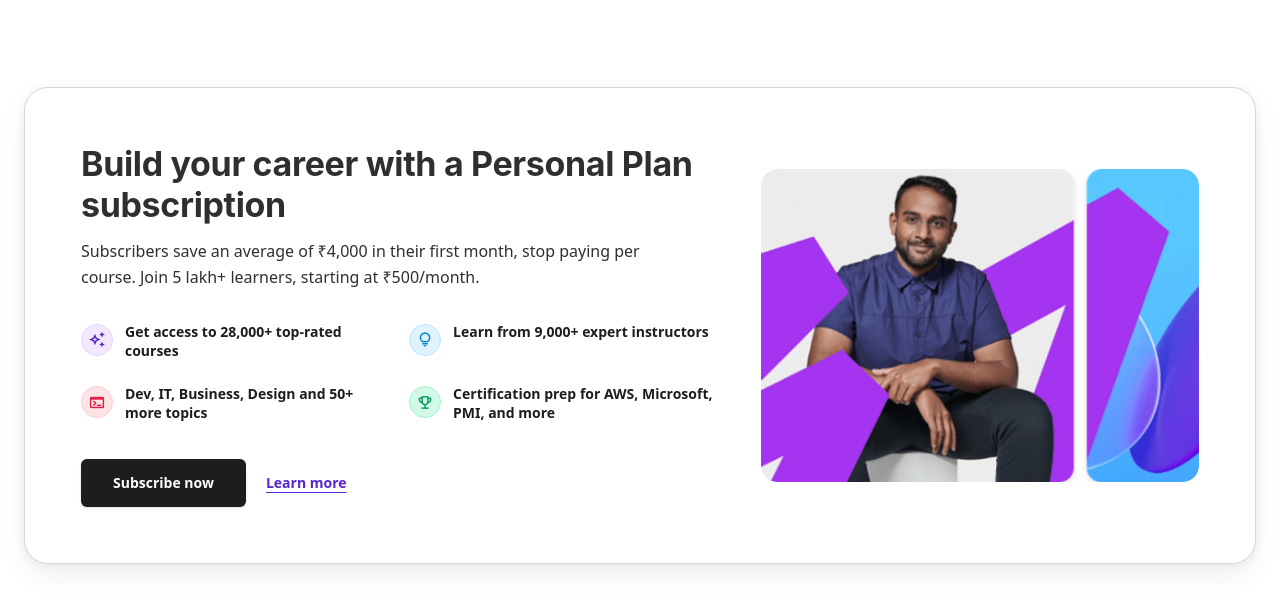
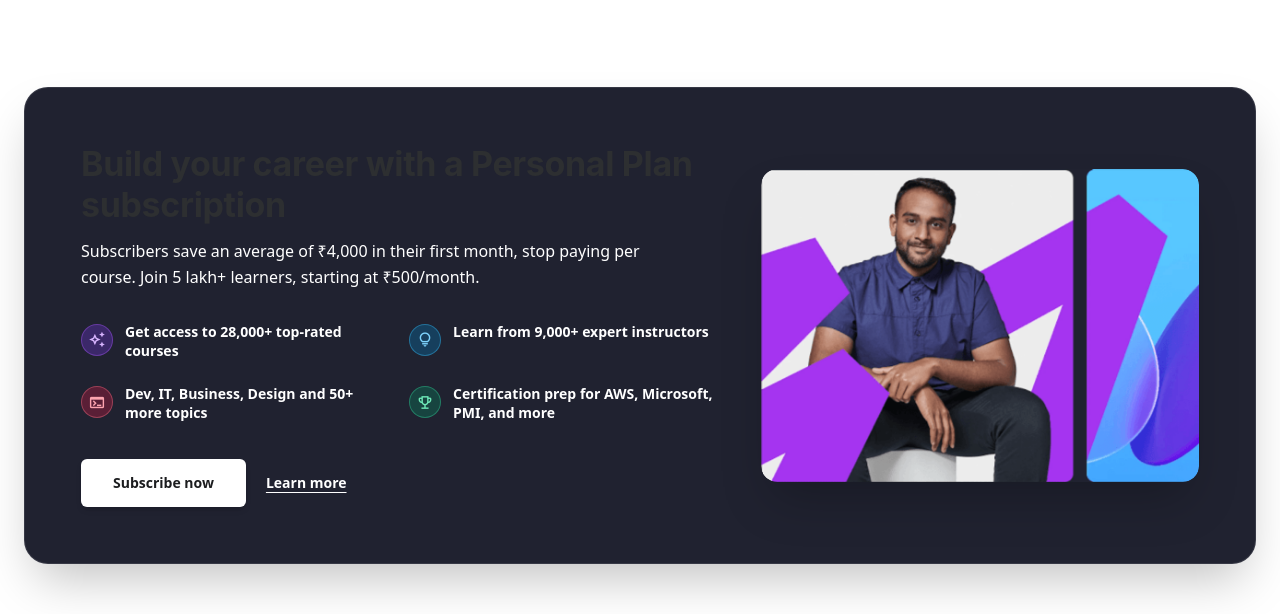
Before and after one commit to piyushshri253-arch/lms, a Next.js app: page / in a window 1280 px wide. Shown: the part 1518-2132 px from the top of the page. Built offline with nearby package versions, Linux system fonts and the light colour scheme; no server answers; the database is empty.

Commit message:
style: keep dark billboard container and set all text fonts to pure vibrant white

```diff
--- a/src/components/landing/UdemyPersonalPlanSection.tsx
+++ b/src/components/landing/UdemyPersonalPlanSection.tsx
@@ -8,59 +8,59 @@ export const UdemyPersonalPlanSection: React.FC = () => {
   return (
     <section className="w-full bg-white py-6 md:py-10">
       <div className="max-w-[1340px] mx-auto px-4 sm:px-6">
-        {/* Crisp White Feature Card Billboard */}
-        <div className="relative w-full bg-white rounded-2xl md:rounded-3xl p-6 sm:p-10 lg:p-14 overflow-hidden border border-[#d1d7dc] shadow-[0_2px_8px_rgba(0,0,0,0.06),0_12px_28px_rgba(0,0,0,0.06)]">
+        {/* Dark Feature Card with Pure White Typography */}
+        <div className="relative w-full bg-[#202230] rounded-2xl md:rounded-3xl p-6 sm:p-10 lg:p-14 overflow-hidden border border-white/10 shadow-2xl">
           <div className="grid grid-cols-1 lg:grid-cols-12 gap-8 lg:gap-12 items-center">
             {/* Left Content Column */}
             <div className="lg:col-span-7 flex flex-col justify-center">
-              {/* Main Headline */}
-              <h2 className="text-2xl sm:text-3xl lg:text-[34px] font-extrabold text-[#1c1d1f] tracking-tight leading-[1.2] mb-3">
+              {/* Main Headline in Pure White */}
+              <h2 className="text-2xl sm:text-3xl lg:text-[34px] font-black text-white tracking-tight leading-[1.2] mb-3">
                 Build your career with a Personal Plan subscription
               </h2>
 
-              {/* Value Proposition Subtitle */}
-              <p className="text-[#2d2f31] text-sm sm:text-base leading-relaxed mb-8 max-w-xl">
+              {/* Subtitle in Pure Bright White */}
+              <p className="text-white text-sm sm:text-base leading-relaxed mb-8 max-w-xl font-normal">
                 Subscribers save an average of ₹4,000 in their first month, stop paying per course. Join 5 lakh+ learners, starting at ₹500/month.
               </p>
 
-              {/* 4 Feature Points in 2x2 Grid */}
+              {/* 4 Feature Points in 2x2 Grid with Pure White Text */}
               <div className="grid grid-cols-1 sm:grid-cols-2 gap-y-6 gap-x-6 mb-9">
                 {/* Feature 1: Course Access */}
                 <div className="flex items-start gap-3">
-                  <div className="w-8 h-8 rounded-full bg-purple-100 text-[#5624d0] flex items-center justify-center shrink-0 border border-purple-200 mt-0.5">
+                  <div className="w-8 h-8 rounded-full bg-[#7c3aed]/30 text-[#d8b4fe] flex items-center justify-center shrink-0 border border-[#a855f7]/40 mt-0.5">
                     <Icon name="auto_awesome" size={17} />
                   </div>
-                  <span className="text-xs sm:text-sm font-semibold text-[#1c1d1f] leading-snug">
+                  <span className="text-xs sm:text-sm font-semibold text-white leading-snug">
                     Get access to 28,000+ top-rated courses
                   </span>
                 </div>
 
                 {/* Feature 2: Expert Instructors */}
                 <div className="flex items-start gap-3">
-                  <div className="w-8 h-8 rounded-full bg-sky-100 text-[#0284c7] flex items-center justify-center shrink-0 border border-sky-200 mt-0.5">
+                  <div className="w-8 h-8 rounded-full bg-[#0284c7]/30 text-[#7dd3fc] flex items-center justify-center shrink-0 border border-[#38bdf8]/40 mt-0.5">
                     <Icon name="lightbulb" size={17} />
                   </div>
-                  <span className="text-xs sm:text-sm font-semibold text-[#1c1d1f] leading-snug">
+                  <span className="text-xs sm:text-sm font-semibold text-white leading-snug">
                     Learn from 9,000+ expert instructors
                   </span>
                 </div>
 
                 {/* Feature 3: Topics Variety */}
                 <div className="flex items-start gap-3">
-                  <div className="w-8 h-8 rounded-full bg-rose-100 text-[#e11d48] flex items-center justify-center shrink-0 border border-rose-200 mt-0.5">
+                  <div className="w-8 h-8 rounded-full bg-[#e11d48]/30 text-[#fda4af] flex items-center justify-center shrink-0 border border-[#fb7185]/40 mt-0.5">
                     <Icon name="terminal" size={17} />
                   </div>
-                  <span className="text-xs sm:text-sm font-semibold text-[#1c1d1f] leading-snug">
+                  <span className="text-xs sm:text-sm font-semibold text-white leading-snug">
                     Dev, IT, Business, Design and 50+ more topics
                   </span>
                 </div>
 
                 {/* Feature 4: Certifications */}
                 <div className="flex items-start gap-3">
-                  <div className="w-8 h-8 rounded-full bg-emerald-100 text-[#059669] flex items-center justify-center shrink-0 border border-emerald-200 mt-0.5">
+                  <div className="w-8 h-8 rounded-full bg-[#059669]/30 text-[#6ee7b7] flex items-center justify-center shrink-0 border border-[#34d399]/40 mt-0.5">
                     <Icon name="emoji_events" size={17} />
                   </div>
-                  <span className="text-xs sm:text-sm font-semibold text-[#1c1d1f] leading-snug">
+                  <span className="text-xs sm:text-sm font-semibold text-white leading-snug">
                     Certification prep for AWS, Microsoft, PMI, and more
                   </span>
                 </div>
@@ -70,14 +70,14 @@ export const UdemyPersonalPlanSection: React.FC = () => {
               <div className="flex flex-col sm:flex-row sm:items-center gap-5">
                 <Link
                   href="/courses"
-                  className="inline-flex items-center justify-center px-8 py-3.5 bg-[#1c1d1f] hover:bg-[#2d2f31] text-white font-extrabold text-sm rounded-md transition-all shadow-sm active:scale-[0.98] cursor-pointer"
+                  className="inline-flex items-center justify-center px-8 py-3.5 bg-white text-[#1c1d1f] hover:bg-gray-100 font-extrabold text-sm rounded-md transition-all shadow-md active:scale-[0.98] cursor-pointer"
                 >
                   Subscribe now
                 </Link>
 
                 <Link
                   href="/courses"
-                  className="text-sm font-bold text-[#5624d0] hover:text-[#401b9c] underline underline-offset-4 transition-colors cursor-pointer"
+                  className="text-sm font-bold text-white hover:text-purple-200 underline underline-offset-4 transition-colors cursor-pointer"
                 >
                   Learn more
                 </Link>
@@ -86,11 +86,11 @@ export const UdemyPersonalPlanSection: React.FC = () => {
 
             {/* Right Visual Collage Column */}
             <div className="lg:col-span-5 flex items-center justify-center lg:justify-end">
-              <div className="relative w-full max-w-[480px] rounded-2xl overflow-hidden transition-transform duration-300 hover:scale-[1.01]">
+              <div className="relative w-full max-w-[480px] rounded-2xl overflow-hidden shadow-2xl transition-transform duration-300 hover:scale-[1.01]">
                 <img
-                  src="/images/personal-plan-clean-composite@2x.png"
+                  src="/images/personal-plan-composite@2x.png"
                   alt="Personal Plan subscription with Morena Teach"
-                  className="w-full h-auto object-contain rounded-2xl drop-shadow-md"
+                  className="w-full h-auto object-cover rounded-2xl"
                   loading="lazy"
                 />
               </div>
```
